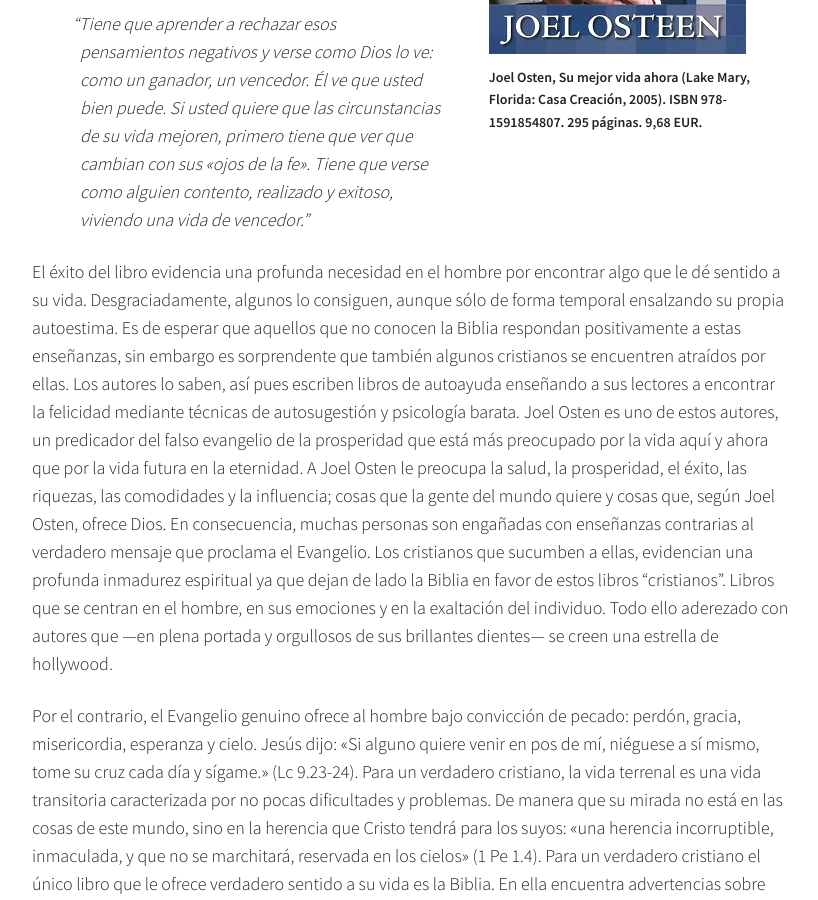
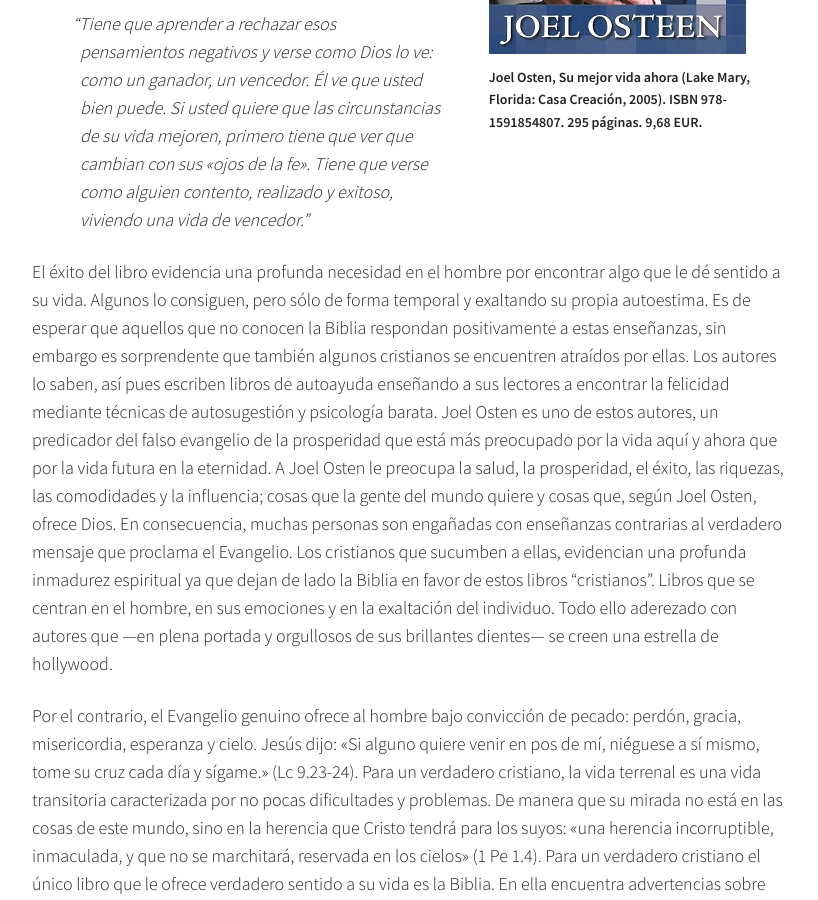
Before and after one commit to abelnnieva/personal-website, a Jekyll site: the page built from _posts/2017-02-18-su-mejor-vida-ahora.md, in a window 1280 px wide and 900 px high, scrolled down 613 px. Shown: the whole window, without its empty margins (132-950 px from the left). Built offline with Jekyll 4.4.1, drawn with Linux system fonts in a browser that asks for light colours; some web fonts are replaced.

Commit message:
Updated 2017-02-18-su-mejor-vida-ahora.md

```diff
--- a/_posts/2017-02-18-su-mejor-vida-ahora.md
+++ b/_posts/2017-02-18-su-mejor-vida-ahora.md
@@ -14,7 +14,7 @@
 
 > Tiene que aprender a rechazar esos pensamientos negativos y verse como Dios lo ve: como un ganador, un vencedor. Él ve que usted bien puede. Si usted quiere que las circunstancias de su vida mejoren, primero tiene que ver que cambian con sus «ojos de la fe». Tiene que verse como alguien contento, realizado y exitoso, viviendo una vida de vencedor.
 
-El éxito del libro evidencia una profunda necesidad en el hombre por encontrar algo que le dé sentido a su vida. Desgraciadamente, algunos lo consiguen, aunque sólo de forma temporal ensalzando su propia autoestima. Es de esperar que aquellos que no conocen la Biblia respondan positivamente a estas enseñanzas, sin embargo es sorprendente que también algunos cristianos se encuentren atraídos por ellas. Los autores lo saben, así pues escriben libros de autoayuda enseñando a sus lectores a encontrar la felicidad mediante técnicas de autosugestión y psicología barata. Joel Osten es uno de estos autores, un predicador del falso evangelio de la prosperidad que está más preocupado por la vida aquí y ahora que por la vida futura en la eternidad. A Joel Osten le preocupa la salud, la prosperidad, el éxito, las riquezas, las comodidades y la influencia; cosas que la gente del mundo quiere y cosas que, según Joel Osten, ofrece Dios. En consecuencia, muchas personas son engañadas con enseñanzas contrarias al verdadero mensaje que proclama el Evangelio. Los cristianos que sucumben a ellas, evidencian una profunda inmadurez espiritual ya que dejan de lado la Biblia en favor de estos libros "cristianos". Libros que se centran en el hombre, en sus emociones y en la exaltación del individuo. Todo ello aderezado con autores que —en plena portada y orgullosos de sus brillantes dientes— se creen una estrella de hollywood.
+El éxito del libro evidencia una profunda necesidad en el hombre por encontrar algo que le dé sentido a su vida. Algunos lo consiguen, pero sólo de forma temporal y exaltando su propia autoestima. Es de esperar que aquellos que no conocen la Biblia respondan positivamente a estas enseñanzas, sin embargo es sorprendente que también algunos cristianos se encuentren atraídos por ellas. Los autores lo saben, así pues escriben libros de autoayuda enseñando a sus lectores a encontrar la felicidad mediante técnicas de autosugestión y psicología barata. Joel Osten es uno de estos autores, un predicador del falso evangelio de la prosperidad que está más preocupado por la vida aquí y ahora que por la vida futura en la eternidad. A Joel Osten le preocupa la salud, la prosperidad, el éxito, las riquezas, las comodidades y la influencia; cosas que la gente del mundo quiere y cosas que, según Joel Osten, ofrece Dios. En consecuencia, muchas personas son engañadas con enseñanzas contrarias al verdadero mensaje que proclama el Evangelio. Los cristianos que sucumben a ellas, evidencian una profunda inmadurez espiritual ya que dejan de lado la Biblia en favor de estos libros "cristianos". Libros que se centran en el hombre, en sus emociones y en la exaltación del individuo. Todo ello aderezado con autores que —en plena portada y orgullosos de sus brillantes dientes— se creen una estrella de hollywood.
 
 Por el contrario, el Evangelio genuino ofrece al hombre bajo convicción de pecado: perdón, gracia, misericordia, esperanza y cielo. Jesús dijo: «Si alguno quiere venir en pos de mí, niéguese a sí mismo, tome su cruz cada día y sígame.» (Lc 9.23-24). Para un verdadero cristiano, la vida terrenal es una vida transitoria caracterizada por no pocas dificultades y problemas. De manera que su mirada no está en las cosas de este mundo, sino en la herencia que Cristo tendrá para los suyos: «una herencia incorruptible, inmaculada, y que no se marchitará, reservada en los cielos» (1 Pe 1.4). Para un verdadero cristiano el único libro que le ofrece verdadero sentido a su vida es la Biblia. En ella encuentra advertencias sobre las dificultades de la vida, pero también instrucciones para perseverar en medio de las dificultades. Personalmente, no espero que mi mejor vida sea aquí y ahora, espero que mi mejor vida sea después que ya no esté aquí
 
```
